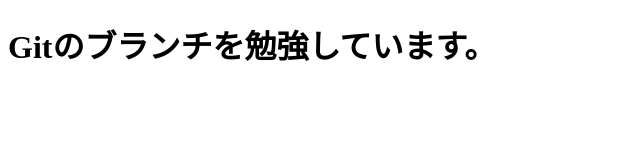
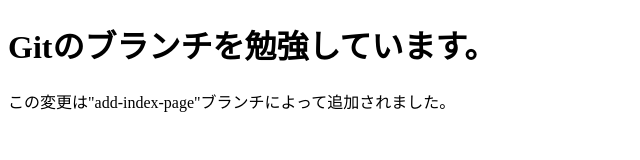
Before and after one commit to 251zs02149-ops/git-study, a plain HTML site: page index.html in a window 1280 px wide. Shown: the whole page, without its empty margins (0-640 px from the left). Drawn offline with Linux system fonts and the light colour scheme.

Commit message:
index-htmlにpタグ追加

```diff
--- a/index.html
+++ b/index.html
@@ -7,5 +7,6 @@
 </head>
 <body>
   <h1>Gitのブランチを勉強しています。</h1>
+  <p>この変更は"add-index-page"ブランチによって追加されました。</p>
 </body>
 </html>
```
